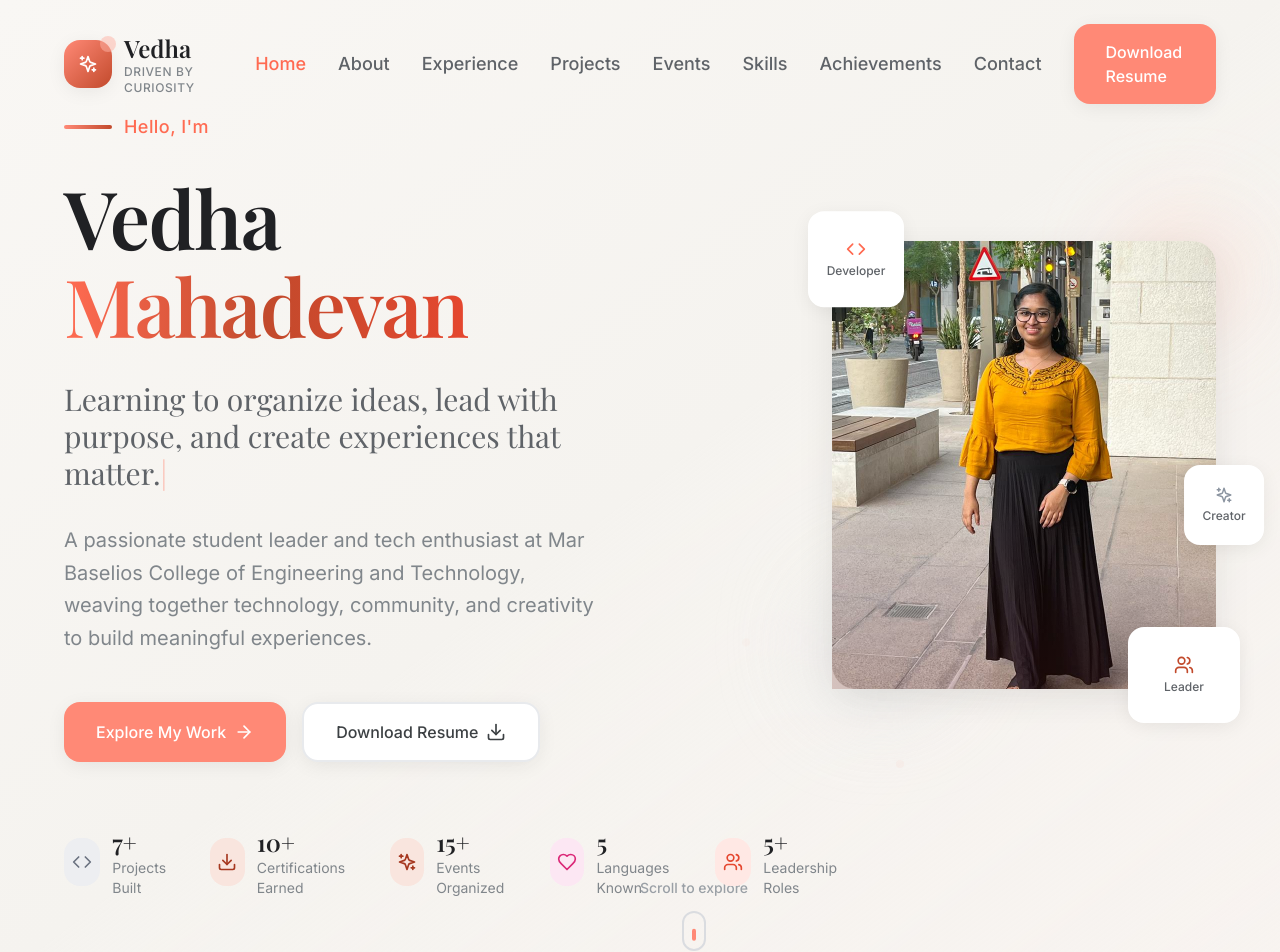
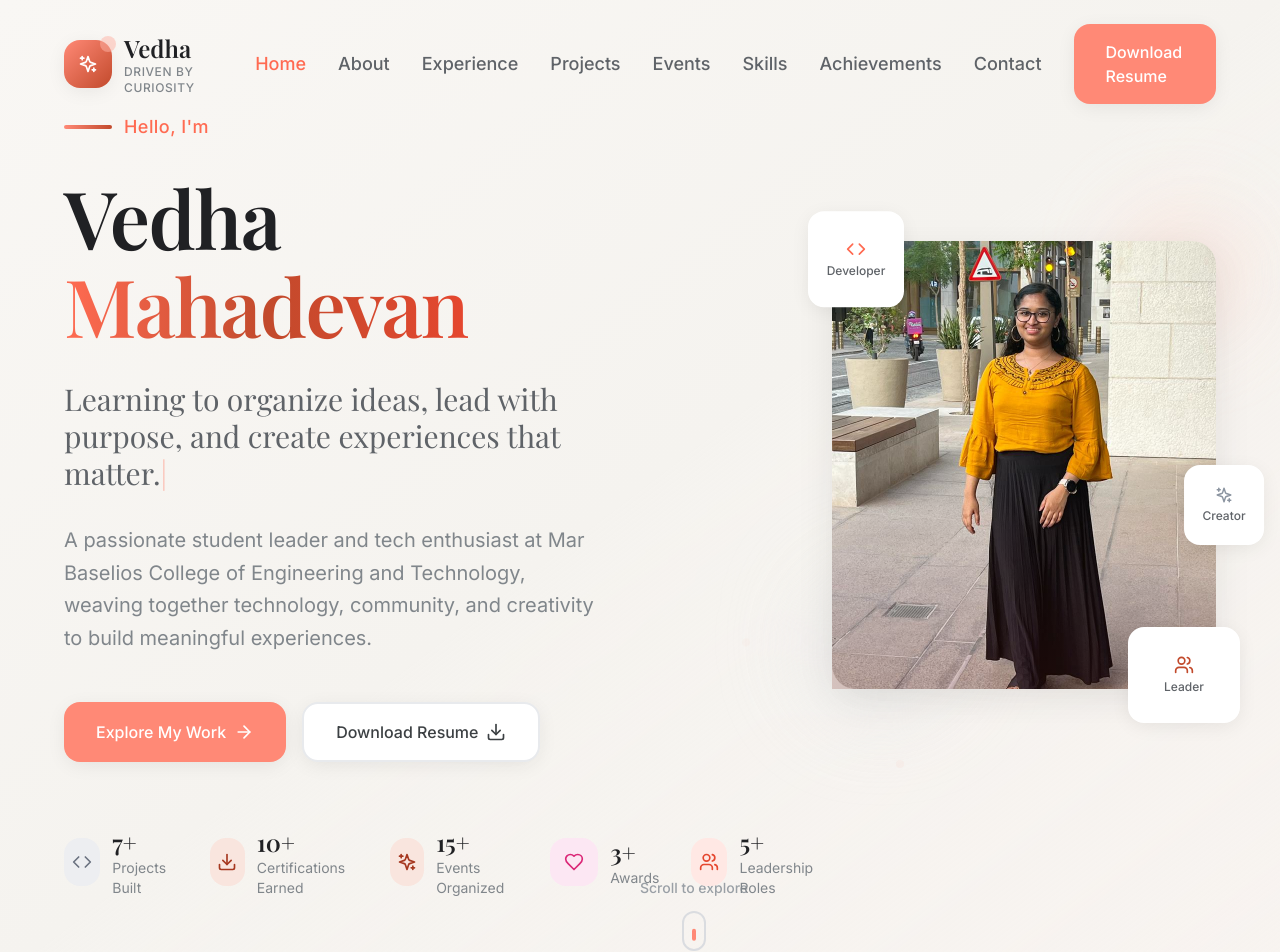
Before and after one commit to Vedha17Mahadevan/Portfolio_Webdev_Mulearn, a React (Vite) app: page / in a window 1280 px wide. Shown: the top 952 px of the page. Built offline with nearby package versions, Linux system fonts and the light colour scheme.

Commit message:
Update Hero.tsx

```diff
--- a/src/components/Hero.tsx
+++ b/src/components/Hero.tsx
@@ -160,8 +160,8 @@ const Hero: React.FC = () => {
                   <Heart className="text-pink-600" size={20} />
                 </div>
                 <div>
-                  <div className="text-2xl font-serif font-semibold text-ink-900">5</div>
-                  <div className="text-sm text-ink-600">Languages Known</div>
+                  <div className="text-2xl font-serif font-semibold text-ink-900">3+</div>
+                  <div className="text-sm text-ink-600">Awards</div>
                 </div>
               </div>
 
```
